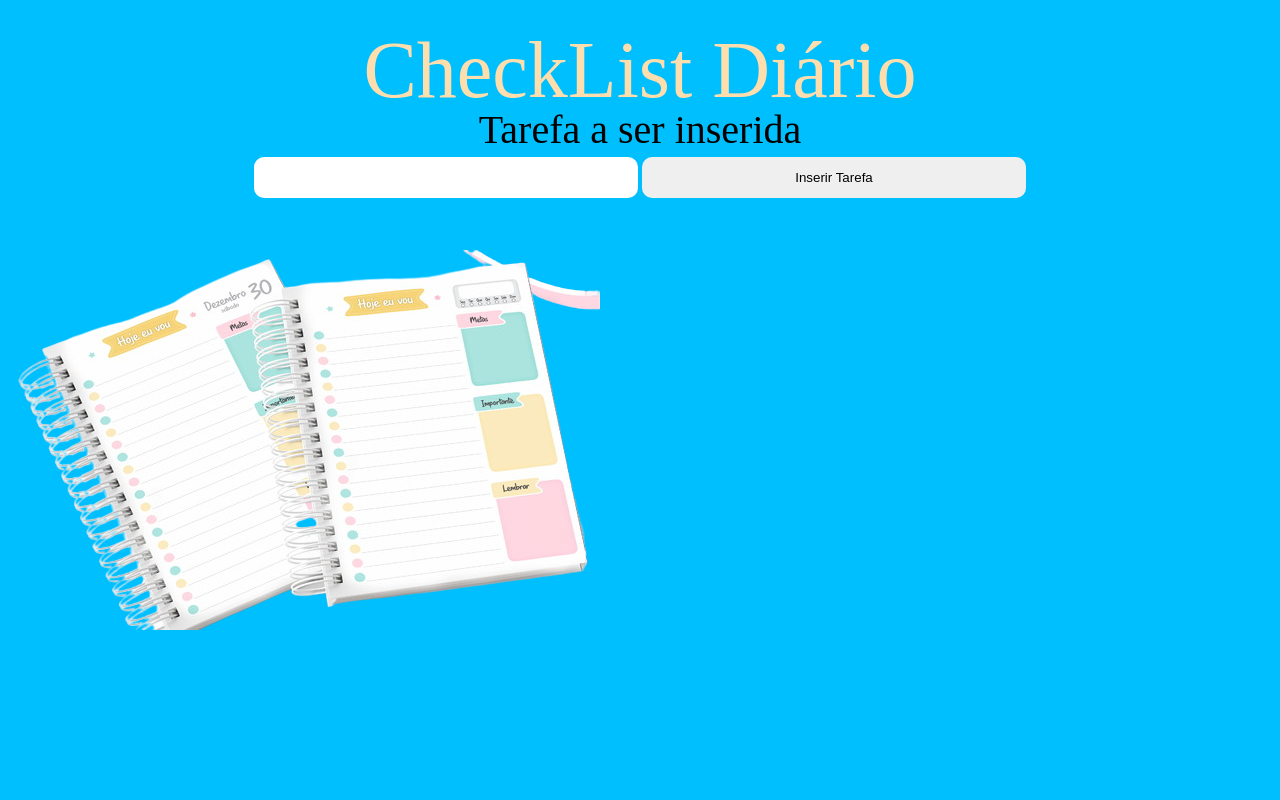
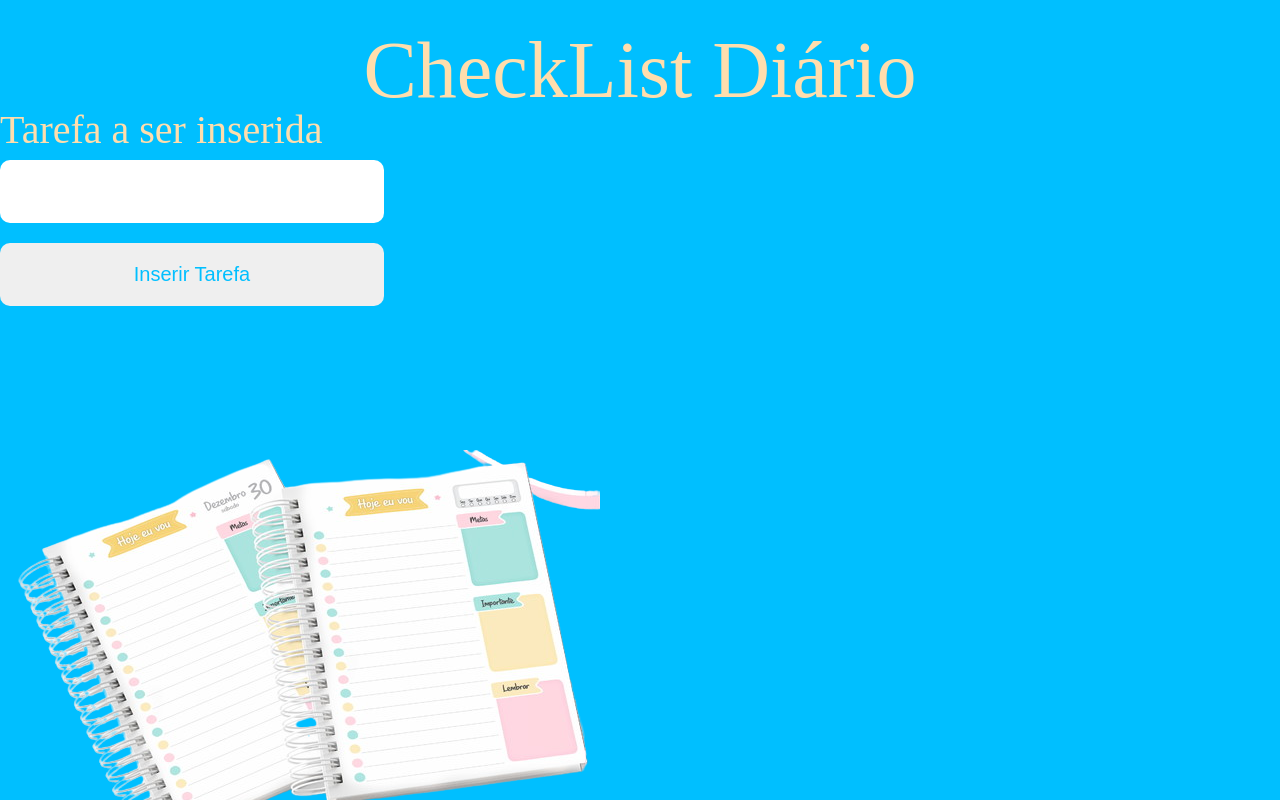
Before and after one commit to AmandaCarvalho-R/Checklist-do-dia, a plain HTML site: page index.html in a window 1280 px wide. Drawn offline with Linux system fonts and the light colour scheme.

Commit message:
Feito ajuste de alinhamento do form

```diff
--- a/assets/css/style.css
+++ b/assets/css/style.css
@@ -8,7 +8,8 @@ body {
     background-image: url("../img/background1.png");
     background-repeat: no-repeat;
     background-color: var(--azul);
-    background-position-y: 250px;
+    background-position-y: 450px;
+
 
 }
 
@@ -23,23 +24,28 @@ body {
 .titulo__tarefa {
     font-size: 40px;
     font-weight: 400;
+    color: var(--branco);
 }
 
-.adicionar {
-    text-align: center;
+.tarefas__css {
+    font-size: 20px;
+
+
 }
 
 .adicionar input {
     width: 30%;
     box-sizing:border-box;
-    margin: 0.5em 0 1em;
+    margin: 10px 0 1em;
     padding: 1em 0.5em;
     border-radius: 10px;
     border: 2px solid var(--preto);
+    display: block;
+
 
 }
 
-.adicionar label {
-    display: block;
-
+.cadastrar {
+    font-size: 20px;
+    color: var(--azul);
 }
--- a/index.html
+++ b/index.html
@@ -26,5 +26,7 @@
             </div>
         </main>
 
+        <script src="assets/js/main.js"></script>
+
     </body>
 </html>
```
Also changed, not shown: assets/js/main.js (added).
